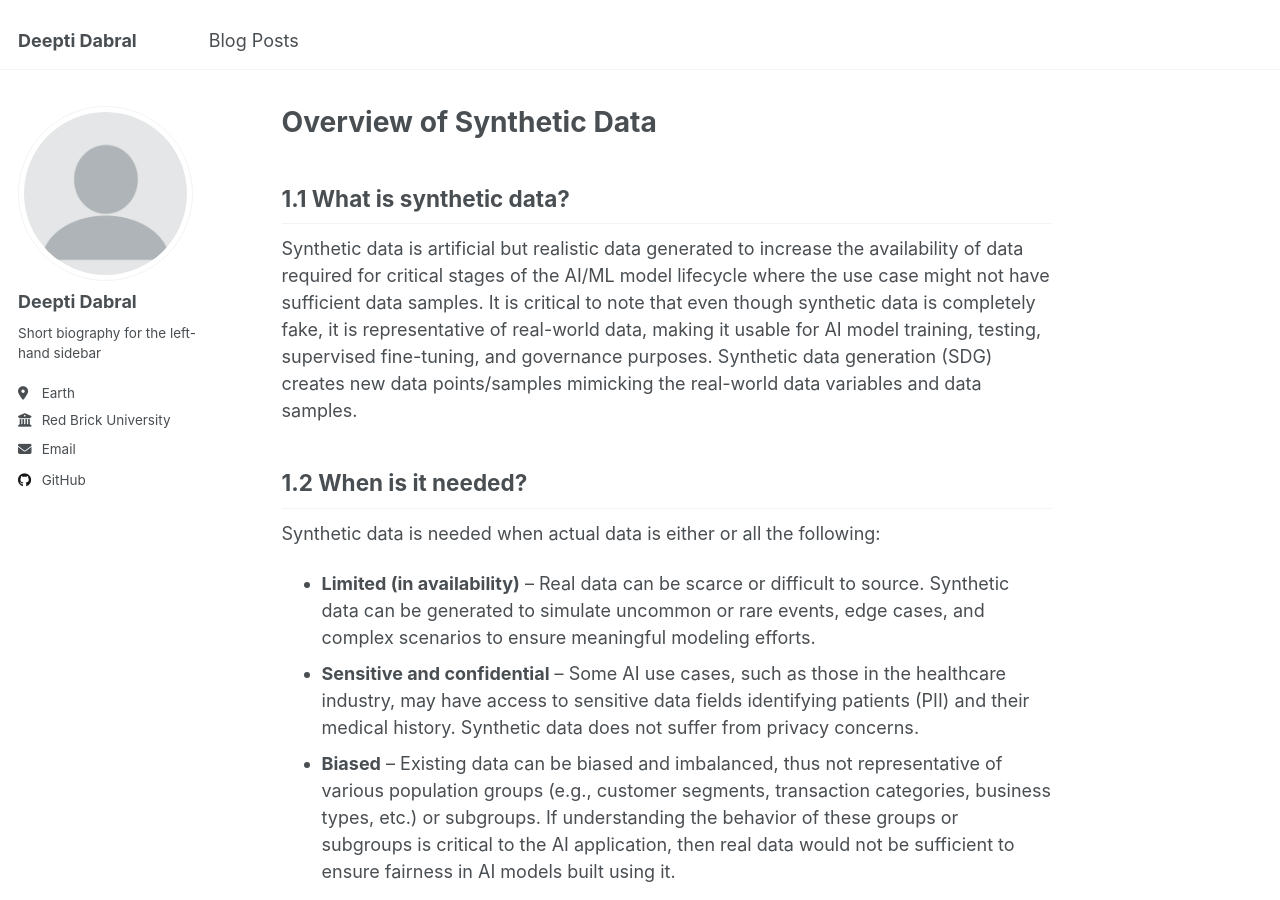
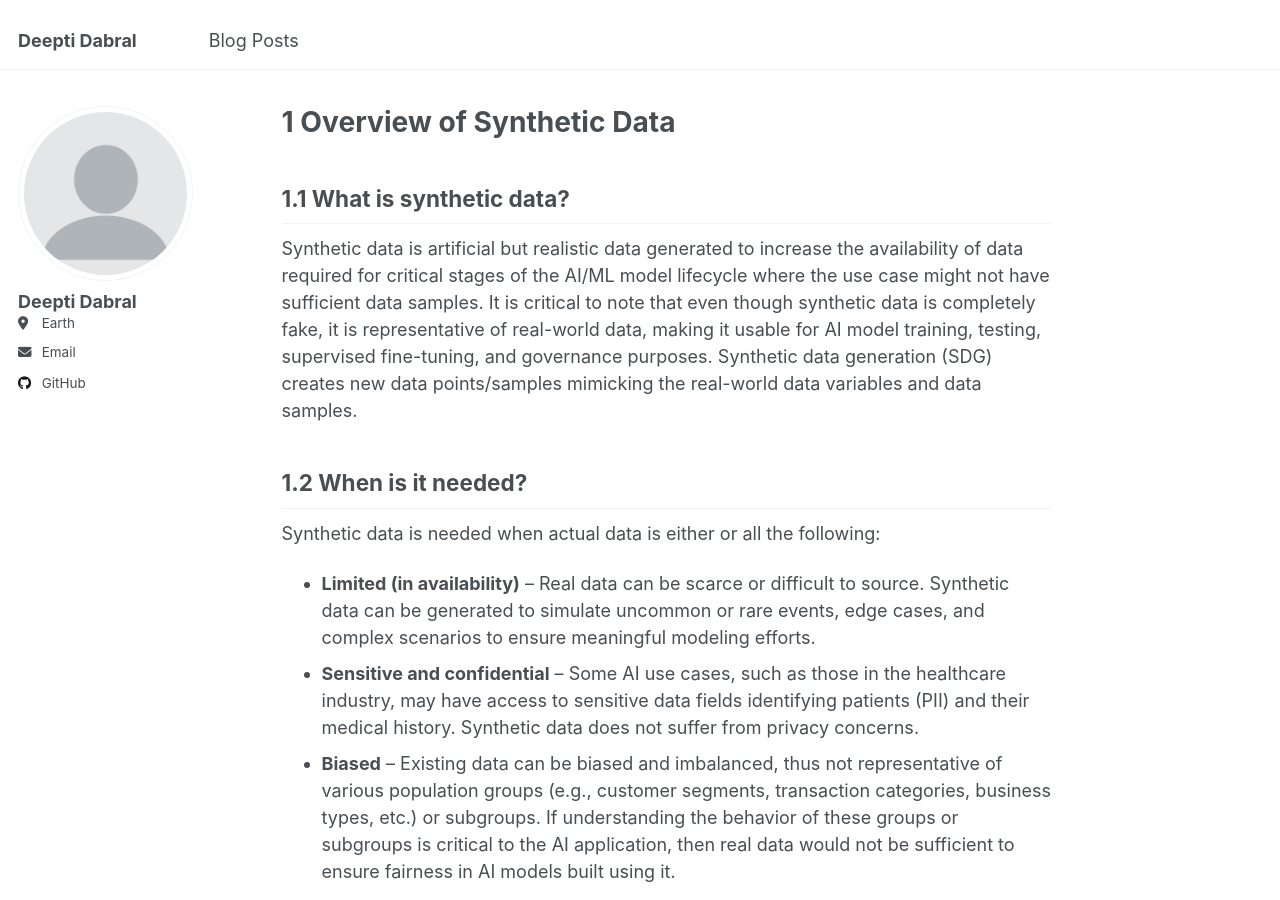
Before and after one commit to deeptidabral/deeptidabral.github.io, a Jekyll site: the page built from _posts/2024-02-12-synthatic-data.md, in a window 1280 px wide and 900 px high. Built offline with Jekyll 4.4.1, drawn with Linux system fonts in a browser that asks for light colours; some of the changed text lies outside the part shown.

Commit message:
minor changes

```diff
--- a/_config.yml
+++ b/_config.yml
@@ -13,7 +13,7 @@ title                    : "Deepti Dabral"
 title_separator          : "-"
 name                     : &name "Deepti Dabral"
 description              : &description "personal description"
-url                      : https://deeptidabral.github.io/ # the base hostname & protocol for your site e.g. "https://[your GitHub username].github.io"
+url                      : https://deeptidabral.github.io # the base hostname & protocol for your site e.g. "https://[your GitHub username].github.io"
 baseurl                  : "" # the subpath of your site, e.g. "/blog"
 repository               : "academicpages/academicpages.github.io"
 
@@ -25,9 +25,9 @@ author:
   avatar           : "profile.png"
   name             : "Deepti Dabral"
   pronouns         : # example: "she/her"
-  bio              : "Short biography for the left-hand sidebar"
+  # bio              : "Short biography for the left-hand sidebar"
   location         : "Earth"
-  employer         : "Red Brick University"
+  # employer         : "Red Brick University"
   uri              : # URL
   email            : "none@example.org"
 
--- a/_layouts/single.html
+++ b/_layouts/single.html
@@ -24,7 +24,7 @@ layout: default
     {% if page.modified %}<meta itemprop="dateModified" content="{{ page.modified | date: "%B %d, %Y" }}">{% endif %}
     <div class="page__inner-wrap">
       {% if page.toc %}
-        <div style="position: fixed; top:10%; right:0" class="sidebar">
+        <div style="position: fixed; top:0; right:0" class="sidebar">
           <h2>Table of Contents</h2>
           {{ content | toc_only }}
         </div>
@@ -68,21 +68,21 @@ layout: default
         {% if page.link %}<div><a href="{{ page.link }}" class="btn">{{ site.data.ui-text[site.locale].ext_link_label | default: "Direct Link" }}</a></div>{% endif %}
       </section>
 
-      <footer class="page__meta">
+      <!-- <footer class="page__meta">
         {% if site.data.ui-text[site.locale].meta_label %}
           <h4 class="page__meta-title">{{ site.data.ui-text[site.locale].meta_label }}</h4>
         {% endif %}
         {% include page__taxonomy.html %}
-      </footer>
+      </footer> -->
 
-      {% if page.share %}{% include social-share.html %}{% endif %}
+      <!-- {% if page.share %}{% include social-share.html %}{% endif %} -->
 
-      {% include post_pagination.html %}
+      <!-- {% include post_pagination.html %} -->
     </div>
 
-    {% if site.comments.provider and page.comments %}
+    <!-- {% if site.comments.provider and page.comments %}
       {% include comments.html %}
-    {% endif %}
+    {% endif %} -->
   </article>
 
   {% comment %}<!-- only show related on a post page when not disabled -->{% endcomment %}
--- a/_posts/2024-02-12-synthatic-data.md
+++ b/_posts/2024-02-12-synthatic-data.md
@@ -5,7 +5,7 @@ permalink: /posts/2024/02/synthatic-data/
 toc: false
 ---
 
-# Overview of Synthetic Data
+# 1 Overview of Synthetic Data
 
 ## 1.1 What is synthetic data?
 
@@ -130,11 +130,9 @@ Synthetic data can enable agent evaluation in a robust and comprehensive way.
 ### **Model Governance**
 
 
----
+# 4. Evaluation and Validation of Synthetic Data
 
-## 4. Evaluation and Validation of Synthetic Data
-
-### 4.1 What should be the leading tenets of evaluating synthetic data?
+## 4.1 What should be the leading tenets of evaluating synthetic data?
 - **Perceptual Assessment** –  This means evaluating how well synthetic text, images, audio, or video align with human perception and real-world semantics. Comparing statistical properties of real and synthetic data and determining if they follow same distribution patterns would help understand how far or close is synthetic data to real data. Some examples of such comparisons could be:
   - Similarity between word frequency distributions of real-world chats of customer and customer service chatbots and synthetic samples created using them
   - Similarity between color, and spatial distributions of real-world geo-spatial data and synthetic projections of the same
@@ -143,7 +141,7 @@ Synthetic data can enable agent evaluation in a robust and comprehensive way.
 - **Task-Specific Performance Evaluation & Model Generalization** – This includes assessing the performance and effectiveness of synthetic data in improving AI model performance. Comparing performance of models trained on synthetic data versus models trained on real data can help understand value of synthetic data. Model performance metrics would vary based on the nature of use case.
 - **Bias, Authenticity & Ethical Risks** –  This includes detecting potential sources of bias such as representation bias and contextual bias, finding hallucinations in synthetic text, and determining misinformation in synthetic datasets.
 
-### 4.2 What are some leading techniques of validating synthetic data?
+## 4.2 What are some leading techniques of validating synthetic data?
 - Techniques such as KL Divergence, cosine similarity of text embeddings can help determine similarity between real and synthetic distributions. Metrics such as BLEU score, and ROUGE score help benchmark coherence and logical consistency of synthetic text. Additionally, adversarial robustness testing can help detect weaknesses in synthetic data.
 
 - Validation methods should check for meaningful and logically consistent semantic properties for its intended applications. Contextual coherence and logical flow analysis using coherence scoring techniques, semantic similarity and embedding validation using vector space alignment and similarity of embeddings, and fact checking using retrieval-based fact verification systems and fact-checking APIs are some of the leading methods.
@@ -156,7 +154,7 @@ Synthetic data can enable agent evaluation in a robust and comprehensive way.
 
 As an example from an implementation perspective, Synthetic Data Metrics (SDMetrics) is a Python library for evaluating tabular synthetic data. This can be used for generating, evaluating, and improving synthetic data. SDMetrics is a suite of validation tools to assess the quality of synthetic data based on statistical similarity, fidelity, and utility compared to real-world datasets. This package includes modules to conduct distributional similarity tests, and privacy risk evaluations. It also supports custom metric creation, allowing domain-specific validations such as bias detection and fairness analysis. Evaluating unstructured synthetic data requires specialized perceptual and semantic validation techniques like CLIP for images or BERT embeddings for text.
 
-## 5. SDG and Using Synthetic Data with an AI Agent - Notebook
+# 5. SDG and Using Synthetic Data with an AI Agent - Notebook
 
 This notebook uses the `ragas` library and accomplishes the following key tasks:
 - Use RAGAS to Generate Synthetic Data
```
